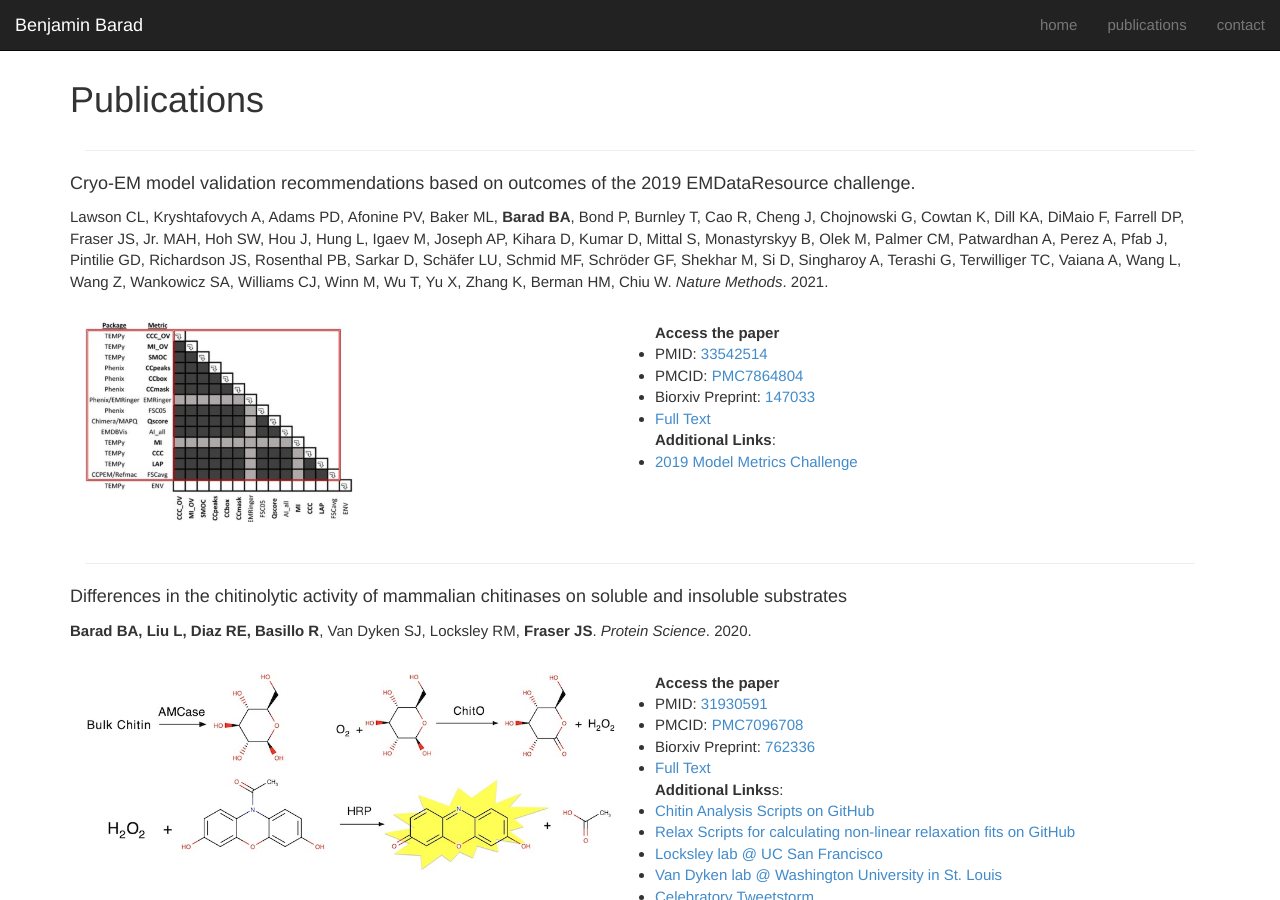
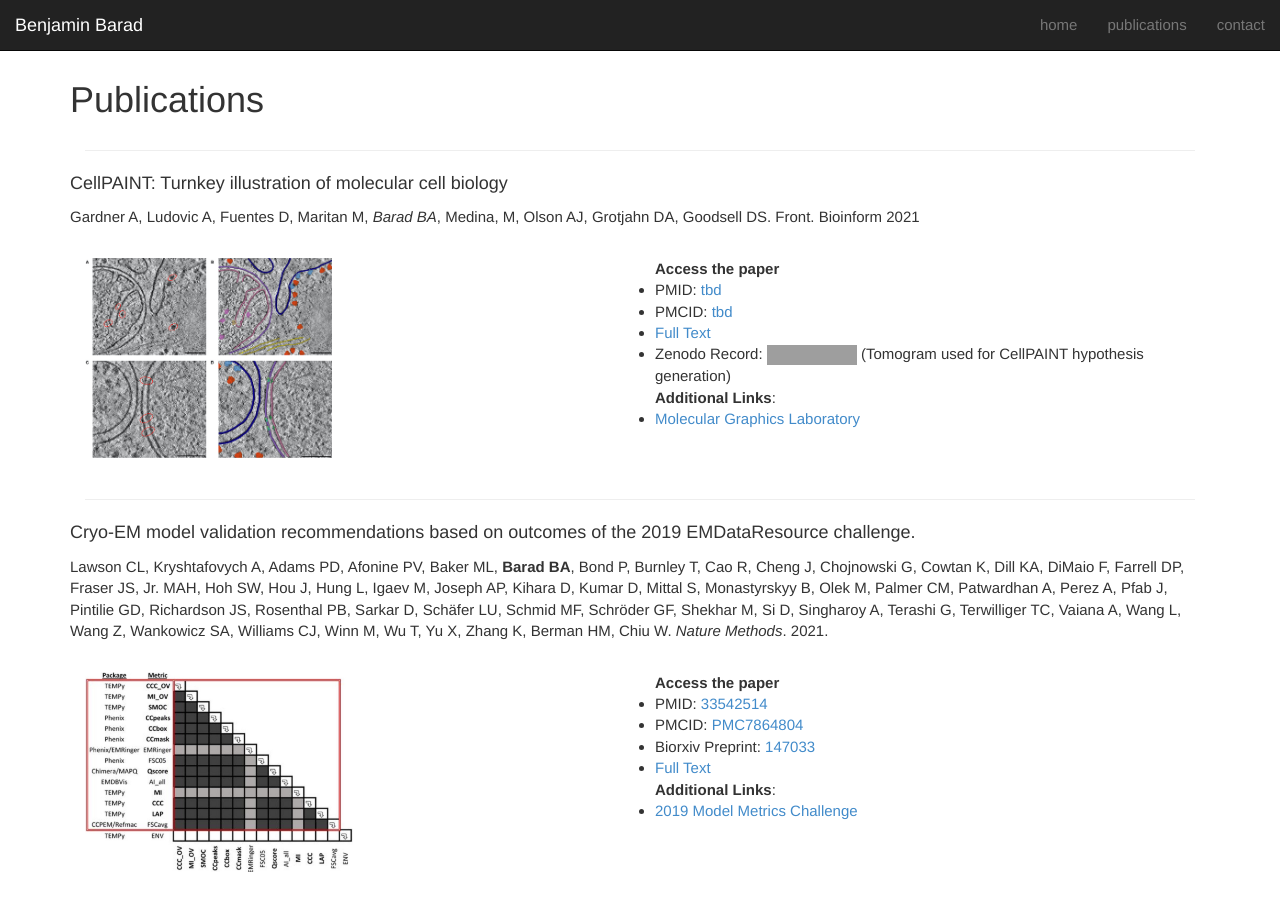
Before and after one commit to bbarad/bbarad.github.io, a Jekyll site: the page built from publications/index.html, in a window 1280 px wide and 900 px high. Built offline with Jekyll 4.4.1, drawn with Linux system fonts in a browser that asks for light colours; nearby versions of some CDN libraries; grey boxes are pictures that could not be loaded.

Commit message:
Gardner 2021

```diff
--- a/_data/publications.yml
+++ b/_data/publications.yml
@@ -1,3 +1,18 @@
+- title: "CellPAINT: Turnkey illustration of molecular cell biology"
+  citation: "Gardner A, Ludovic A, Fuentes D, Maritan M, *Barad BA*, Medina, M, Olson AJ, Grotjahn DA, Goodsell DS. Front. Bioinform 2021"
+  image: "/static/img/pub/gardner_2021.jpg"
+  date: "2020-03-29"
+  pmid: "tbd"
+  pmcid: "tbd"
+  pdf: "https://www.frontiersin.org/articles/10.3389/fbinf.2021.660936/pdf"
+  zenodo:
+    - code: "4606923"
+      description: "Tomogram used for CellPAINT hypothesis generation"
+  links:
+    - name: "Molecular Graphics Laboratory"
+      url: "https://ccsb.scripps.edu/goodsell/"
+
+
 - title: "Cryo-EM model validation recommendations based on outcomes of the 2019 EMDataResource challenge."
   citation: "Lawson CL, Kryshtafovych A, Adams PD, Afonine PV, Baker ML, **Barad BA**, Bond P, Burnley T, Cao R, Cheng J, Chojnowski G, Cowtan K, Dill KA, DiMaio F, Farrell DP, Fraser JS, Jr. MAH, Hoh SW, Hou J, Hung L, Igaev M, Joseph AP, Kihara D, Kumar D, Mittal S, Monastyrskyy B, Olek M, Palmer CM, Patwardhan A, Perez A, Pfab J, Pintilie GD, Richardson JS, Rosenthal PB, Sarkar D, Schäfer LU, Schmid MF, Schröder GF, Shekhar M, Si D, Singharoy A, Terashi G, Terwilliger TC, Vaiana A, Wang L, Wang Z, Wankowicz SA, Williams CJ, Winn M, Wu T, Yu X, Zhang K, Berman HM, Chiu W. *Nature Methods*. 2021."
   date: '2020-06-19'
```
Also changed, not shown: static/img/pub/gardner_2021.jpg (added).
